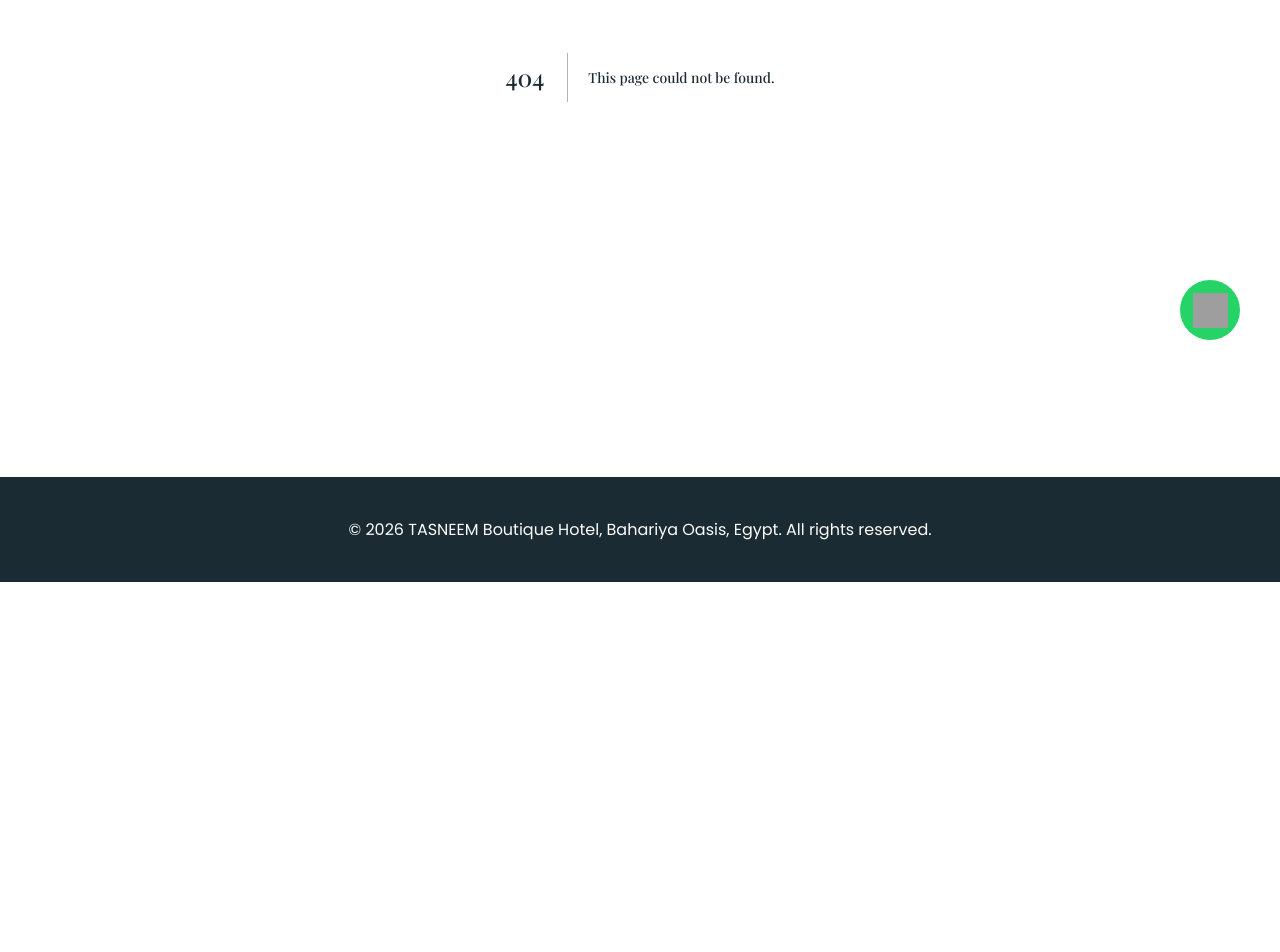
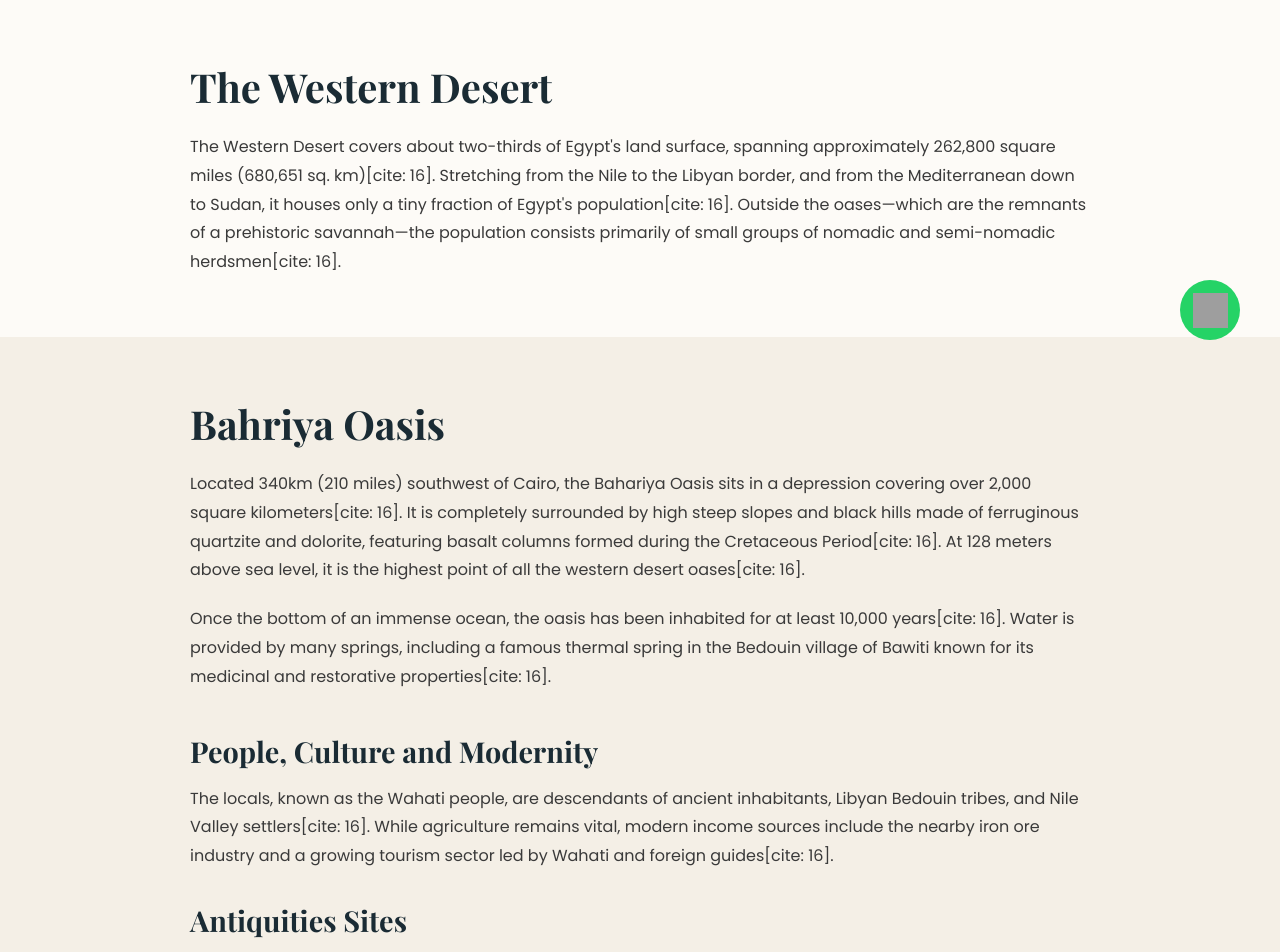
Before and after one commit to AbdouAhmed/tasneem, a Next.js app: page /oasis in a window 1280 px wide. Before the commit this address had no page. Shown: the part 420-1372 px from the top of the page. Before the commit the page ends 1002 px from the top, so only its background shows below. Built offline with nearby package versions, Linux system fonts and the light colour scheme; grey boxes are pictures that could not be loaded; a web font is replaced by a local one.

Commit message:
Add files via upload

```diff
--- /dev/null
+++ b/src/app/oasis/page.jsx
@@ -0,0 +1,109 @@
+export default function OasisPage() {
+  return (
+    <main style={{ backgroundColor: '#FDFBF7', paddingBottom: '100px' }}>
+
+      {/* Page Header */}
+      <section className="section" style={{ paddingTop: '120px', paddingBottom: '40px' }}>
+        <h1 className="section-title">Discover the Region</h1>
+        <p className="section-subtitle">A historical catalogue of Egypt featuring ruins from the Pharaohs, Persians, Romans, and Copts[cite: 16].</p>
+      </section>
+
+      {/* THE WESTERN DESERT */}
+      <section className="section" style={{ paddingTop: '20px', paddingBottom: '40px' }}>
+        <div style={{ maxWidth: '900px', margin: '0 auto', textAlign: 'left' }}>
+          <h2 style={{ fontSize: '2.5rem', marginBottom: '20px' }}>The Western Desert</h2>
+          <p style={{ lineHeight: '1.8', marginBottom: '20px' }}>
+            The Western Desert covers about two-thirds of Egypt's land surface, spanning approximately 262,800 square miles (680,651 sq. km)[cite: 16]. Stretching from the Nile to the Libyan border, and from the Mediterranean down to Sudan, it houses only a tiny fraction of Egypt's population[cite: 16]. Outside the oases—which are the remnants of a prehistoric savannah—the population consists primarily of small groups of nomadic and semi-nomadic herdsmen[cite: 16].
+          </p>
+        </div>
+      </section>
+
+      {/* BAHRIYA OASIS */}
+      <section className="section" style={{ backgroundColor: '#F4EFE6', padding: '60px 20px' }}>
+        <div style={{ maxWidth: '900px', margin: '0 auto', textAlign: 'left' }}>
+          <h2 style={{ fontSize: '2.5rem', marginBottom: '20px' }}>Bahriya Oasis</h2>
+          <p style={{ lineHeight: '1.8', marginBottom: '20px' }}>
+            Located 340km (210 miles) southwest of Cairo, the Bahariya Oasis sits in a depression covering over 2,000 square kilometers[cite: 16]. It is completely surrounded by high steep slopes and black hills made of ferruginous quartzite and dolorite, featuring basalt columns formed during the Cretaceous Period[cite: 16]. At 128 meters above sea level, it is the highest point of all the western desert oases[cite: 16].
+          </p>
+          <p style={{ lineHeight: '1.8', marginBottom: '40px' }}>
+            Once the bottom of an immense ocean, the oasis has been inhabited for at least 10,000 years[cite: 16]. Water is provided by many springs, including a famous thermal spring in the Bedouin village of Bawiti known for its medicinal and restorative properties[cite: 16].
+          </p>
+
+          {/* Sub: People, Culture and Modernity */}
+          <h3 style={{ fontSize: '1.8rem', marginTop: '30px', marginBottom: '15px' }}>People, Culture and Modernity</h3>
+          <p style={{ lineHeight: '1.8', marginBottom: '20px' }}>
+            The locals, known as the Wahati people, are descendants of ancient inhabitants, Libyan Bedouin tribes, and Nile Valley settlers[cite: 16]. While agriculture remains vital, modern income sources include the nearby iron ore industry and a growing tourism sector led by Wahati and foreign guides[cite: 16].
+          </p>
+
+          {/* Sub: Antiquities Sites */}
+          <h3 style={{ fontSize: '1.8rem', marginTop: '30px', marginBottom: '15px' }}>Antiquities Sites</h3>
+          <p style={{ lineHeight: '1.8', marginBottom: '20px' }}>
+            Tourism surged after 1999 when Zahi Hawass discovered the 'Valley of Golden Mummies', the largest cache of its kind featuring mummies covered in a thin layer of gold and gypsum masks[cite: 16]. Eleven well-preserved Roman-period mummies are displayed at the local museum[cite: 16]. Visitors can also explore the 26th Dynasty Temple of Ain el-Muftella with its four carved desert chapels, and the village of El Haiz, which contains ruins of a Roman Fortress, a Roman Palace, and an ancient Wine Factory[cite: 16].
+          </p>
+
+          {/* Sub: The Ancient Tombs */}
+          <h3 style={{ fontSize: '1.8rem', marginTop: '30px', marginBottom: '15px' }}>The Ancient Tombs</h3>
+          <p style={{ lineHeight: '1.8', marginBottom: '20px' }}>
+            The two 26th Dynasty tombs at Qasr Selim belong to wealthy merchants Zed-Amun-ef-ankh and his son Bannentiu, who lived during the reign of Ahmose II (570 - 526 BC)[cite: 16]. These richly decorated, publicly accessible tombs feature scenes of funeral processions and the Four Sons of Horus[cite: 16]. Additionally, the 3,000-year-old Tomb of Amenhotep Huy (18th Dynasty) represents the oldest grave found in the oasis[cite: 16].
+          </p>
+
+          {/* Sub: Gebel Maghrafa & Gebel Al Ingleez */}
+          <h3 style={{ fontSize: '1.8rem', marginTop: '30px', marginBottom: '15px' }}>Gebel Maghrafa & Gebel Al Ingleez</h3>
+          <p style={{ lineHeight: '1.8', marginBottom: '20px' }}>
+            Gebel Maghrafa (Mountain of the Ladle) and Dist dominate the plain near Bir Ghaba[cite: 16]. This area is the discovery site of <em>Paralititan stromeri</em>, the largest and heaviest dinosaur known, indicating a past subtropical environment rich in vegetation, fish, turtles, and crocodiles[cite: 16]. Nearby is Gebel Al Ingleez (Black Mountain), named after a WWI lookout post used by British officer Captain Williams, offering an atmospheric summit just a five-minute walk up a dirt track—perfect for sunset views[cite: 16].
+          </p>
+
+          {/* Sub: The Crystal Mountain */}
+          <h3 style={{ fontSize: '1.8rem', marginTop: '30px', marginBottom: '15px' }}>The Crystal Mountain</h3>
+          <p style={{ lineHeight: '1.8', marginBottom: '20px' }}>
+            Located between Bahariya and Farafra, north of the White Desert, the Crystal Mountain features stunning formations of Barite and/or Calcite crystals[cite: 16].
+          </p>
+
+          {/* Sub: The Black Desert and White Desert */}
+          <h3 style={{ fontSize: '1.8rem', marginTop: '30px', marginBottom: '15px' }}>The Black & White Deserts</h3>
+          <p style={{ lineHeight: '1.8', marginBottom: '20px' }}>
+            <strong>Sahara Suda (The Black Desert):</strong> A favorite safari destination where the ground and mountains are strikingly covered with black stones[cite: 16].<br /><br />
+            <strong>Sahara el-Beida (The White Desert Park):</strong> A protected natural wonder that was once a pre-historic sea-bed and later a lush savannah teeming with elephants and giraffes[cite: 16]. Today, wind and sand have eroded the plateau into a chalk-white landscape strewn with alien shapes named 'monoliths', 'mushrooms', 'ice cream cones', 'tents', and 'inselbergs'[cite: 16].
+          </p>
+
+          {/* Sub: Weather */}
+          <h3 style={{ fontSize: '1.8rem', marginTop: '40px', marginBottom: '20px' }}>Average Weather Conditions</h3>
+          <p style={{ lineHeight: '1.8', marginBottom: '20px' }}>
+            Bahariya Oasis enjoys moderate and dry weather all year round[cite: 16].
+          </p>
+
+          <div style={{ overflowX: 'auto' }}>
+            <table style={{ width: '100%', borderCollapse: 'collapse', textAlign: 'center', backgroundColor: '#FFF', boxShadow: '0 4px 10px rgba(0,0,0,0.05)' }}>
+              <thead>
+                <tr style={{ backgroundColor: '#1A2B34', color: '#FFF' }}>
+                  <th style={{ padding: '15px' }}>Temp (°C)</th>
+                  <th>Jan</th><th>Feb</th><th>Mar</th><th>Apr</th><th>May</th><th>Jun</th>
+                  <th>Jul</th><th>Aug</th><th>Sep</th><th>Oct</th><th>Nov</th><th>Dec</th>
+                </tr>
+              </thead>
+              <tbody>
+                <tr style={{ borderBottom: '1px solid #EEE' }}>
+                  <td style={{ padding: '15px', fontWeight: 'bold' }}>Max</td>
+                  <td>21</td><td>25</td><td>40</td><td>43</td><td>40</td><td>43</td>
+                  <td>40</td><td>41</td><td>41</td><td>40</td><td>31</td><td>31</td>
+                </tr>
+                <tr style={{ borderBottom: '1px solid #EEE' }}>
+                  <td style={{ padding: '15px', fontWeight: 'bold' }}>Avg</td>
+                  <td>18</td><td>20</td><td>29</td><td>31</td><td>34</td><td>39</td>
+                  <td>37</td><td>39</td><td>36</td><td>30</td><td>27</td><td>23</td>
+                </tr>
+                <tr>
+                  <td style={{ padding: '15px', fontWeight: 'bold' }}>Min</td>
+                  <td>6</td><td>13</td><td>14</td><td>19</td><td>26</td><td>28</td>
+                  <td>26</td><td>25</td><td>22</td><td>19</td><td>15</td><td>10</td>
+                </tr>
+              </tbody>
+            </table>
+          </div>
+          {/* End of table data[cite: 16] */}
+
+        </div>
+      </section>
+    </main>
+  );
+}
```
